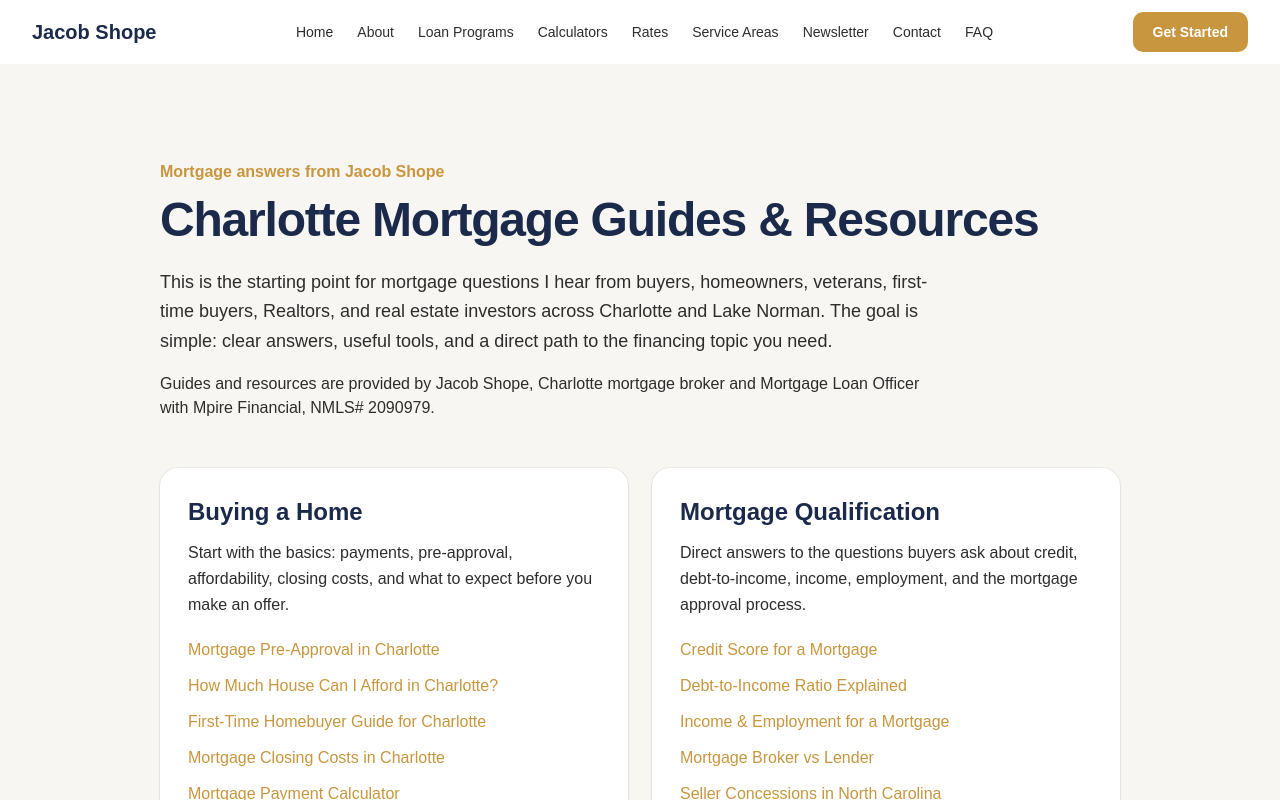
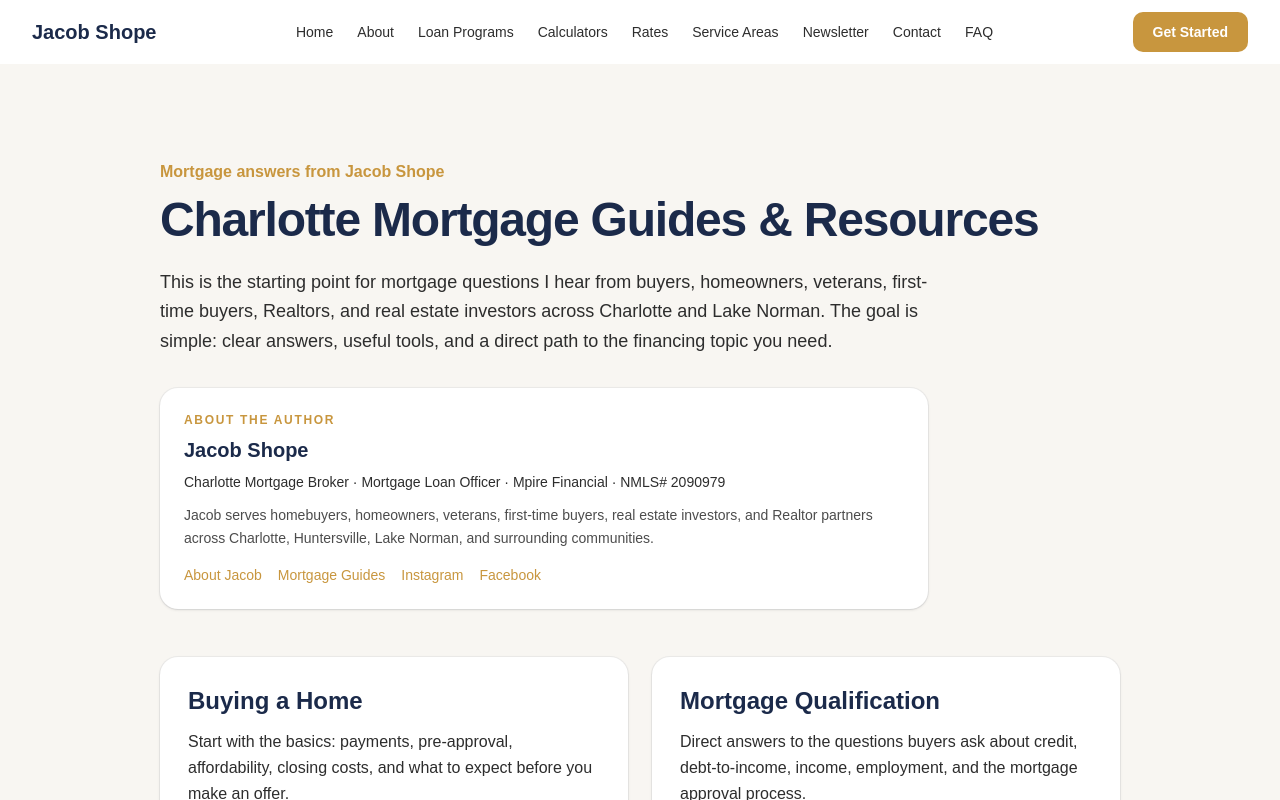
Before and after one commit to JLshope12/jacob-shope-mortgage, a Next.js app: page /mortgage-guides in a window 1280 px wide. Shown: the top 800 px of the page. Built offline with nearby package versions, Linux system fonts and the light colour scheme.

Commit message:
Add Jacob Shope authorship to mortgage guide hub

```diff
--- a/app/mortgage-guides/page.tsx
+++ b/app/mortgage-guides/page.tsx
@@ -1,4 +1,5 @@
 import Link from "next/link";
+import { AuthorBox } from "@/components/seo/AuthorBox";
 
 export const metadata = {
   title: "Mortgage Guides by Jacob Shope | Charlotte & Lake Norman",
@@ -92,9 +93,21 @@ const TOPICS = [
   },
 ] as const;
 
+const collectionSchema = {
+  "@context": "https://schema.org",
+  "@type": "CollectionPage",
+  "@id": "https://jacobshopemortgage.com/mortgage-guides#collection",
+  url: "https://jacobshopemortgage.com/mortgage-guides",
+  name: "Charlotte Mortgage Guides & Resources",
+  author: { "@id": "https://jacobshopemortgage.com/#jacob-shope" },
+  publisher: { "@id": "https://jacobshopemortgage.com/#mpire-financial" },
+  about: ["Mortgages", "Charlotte real estate financing", "Lake Norman mortgage guidance"],
+};
+
 export default function MortgageGuidesPage() {
   return (
     <div className="bg-offwhite">
+      <script type="application/ld+json" dangerouslySetInnerHTML={{ __html: JSON.stringify(collectionSchema) }} />
       <section className="mx-auto max-w-5xl px-4 py-16 md:px-6 md:py-24 lg:px-8">
         <p className="font-semibold text-gold">Mortgage answers from Jacob Shope</p>
         <h1 className="mt-3 text-4xl font-bold tracking-tight text-navy md:text-5xl">
@@ -106,10 +119,10 @@ export default function MortgageGuidesPage() {
           Lake Norman. The goal is simple: clear answers, useful tools, and a direct path to the
           financing topic you need.
         </p>
-        <p className="mt-4 max-w-3xl text-charcoal">
-          Guides and resources are provided by Jacob Shope, Charlotte mortgage broker and Mortgage
-          Loan Officer with Mpire Financial, NMLS# 2090979.
-        </p>
+
+        <div className="mt-8 max-w-3xl">
+          <AuthorBox />
+        </div>
 
         <div className="mt-12 grid gap-6 md:grid-cols-2">
           {TOPICS.map((topic) => (
```
